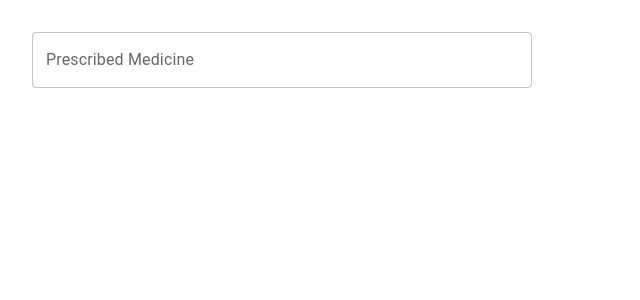
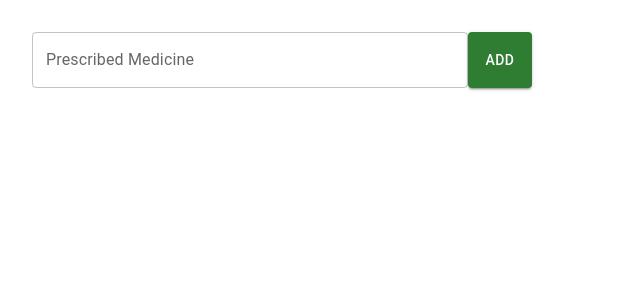
Before and after one commit to ujjwalnp/health-connect, a React (Vite) app in the folder client/: page / in a window 1280 px wide. Shown: the top 300 px of the page, without its empty margins (0-640 px from the left). Built offline with nearby package versions, Linux system fonts and the light colour scheme.

Commit message:
fix:input field

```diff
--- a/client/src/components/InputField.jsx
+++ b/client/src/components/InputField.jsx
@@ -1,6 +1,10 @@
 import * as React from 'react';
 import Box from '@mui/material/Box';
 import TextField from '@mui/material/TextField';
+
+// for button
+import Stack from '@mui/material/Stack';
+import Button from '@mui/material/Button';
 
 export default function InputField() {
     return (
@@ -10,8 +14,12 @@ export default function InputField() {
                     width: 500,
                     maxWidth: '100%',
                 }}
+                className="flex"
             >
                 <TextField fullWidth label="Prescribed Medicine" id="prescribedMedicine" />
+                <Button variant="contained" color="success" className='ml-5'>
+        Add
+      </Button>
             </Box>
         </>
 
```
Also changed, not shown: 1 other file (tests, documents, lock files or other folders).
